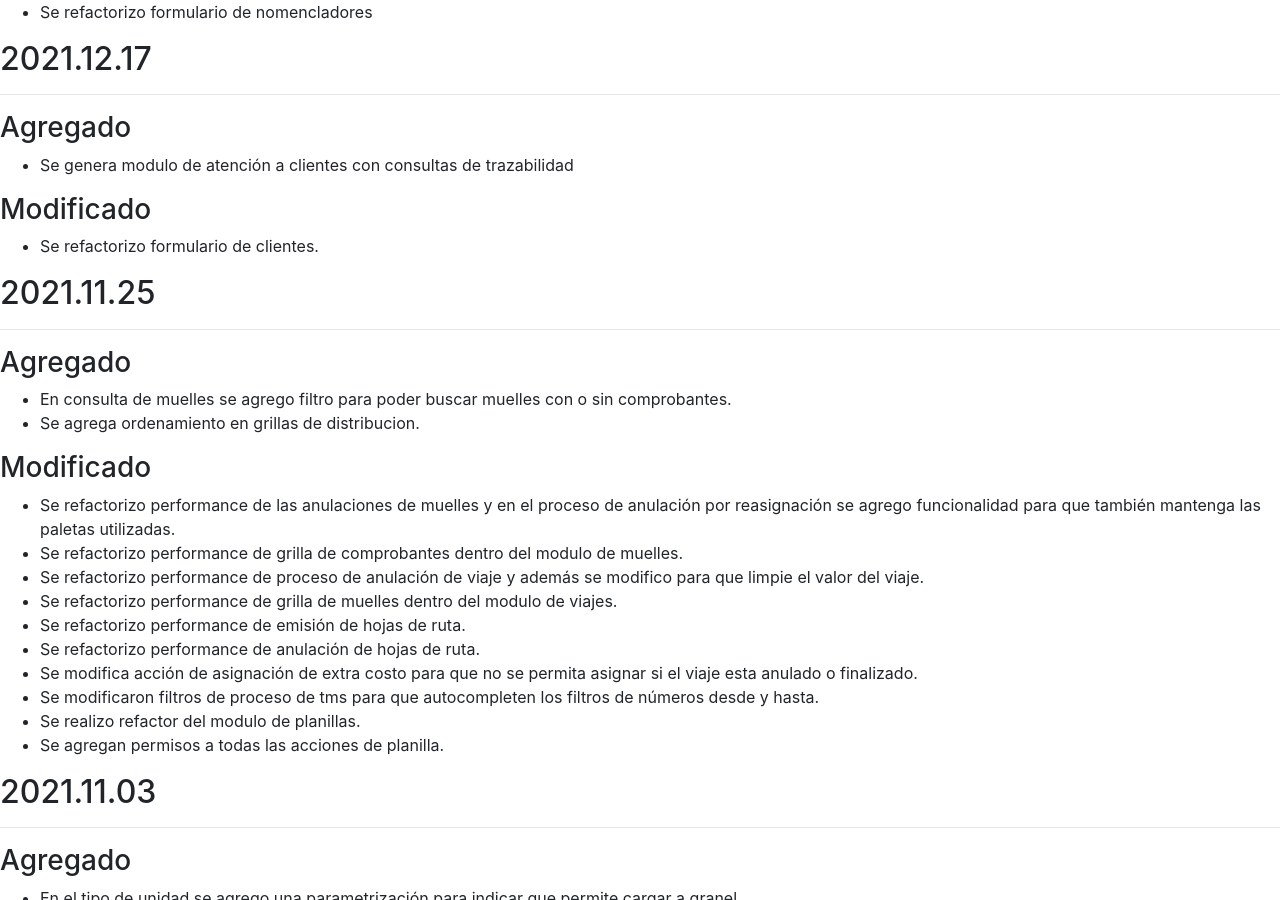
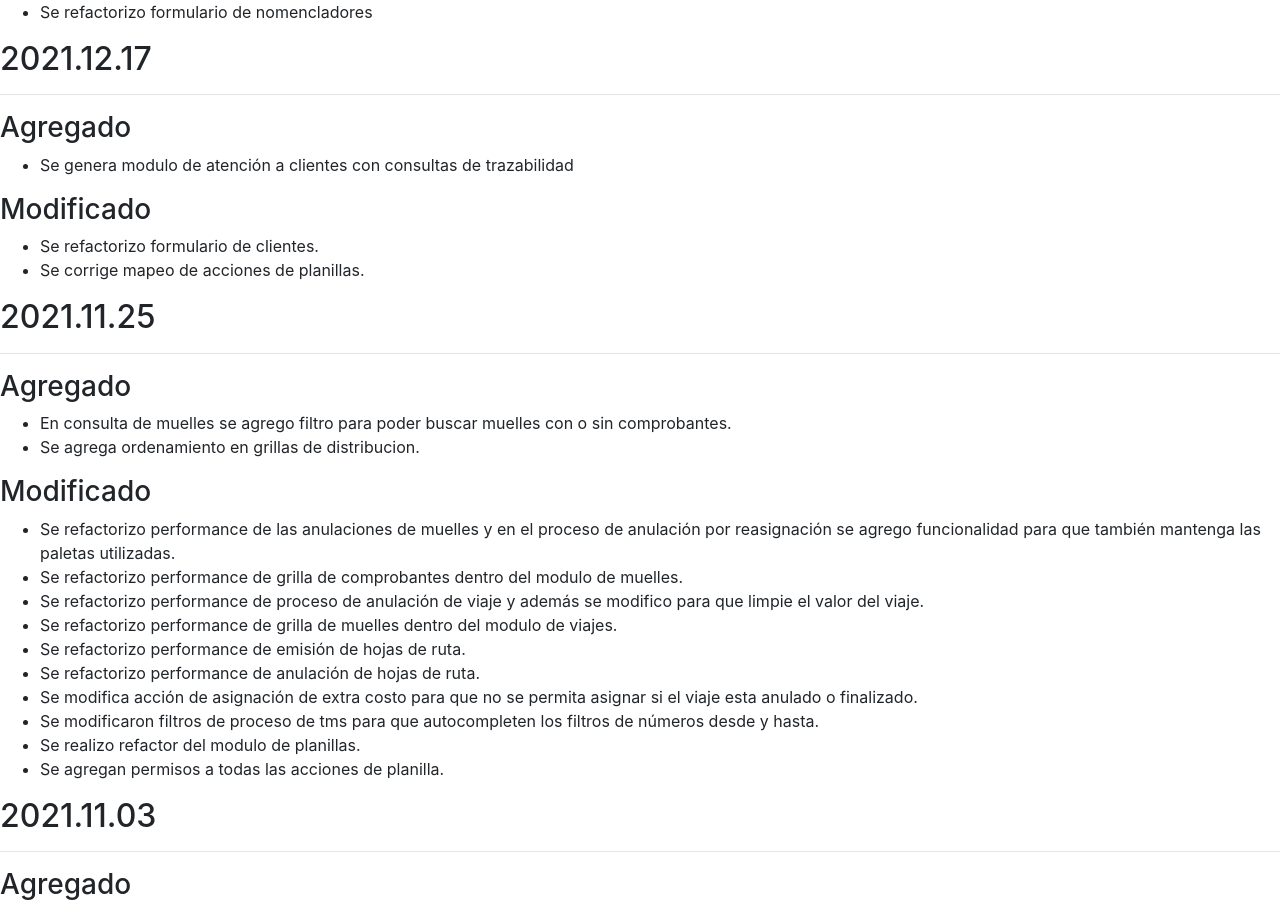
Before and after one commit to brainsys-arsaad/versionado, a Jekyll site: the page built from registro-cambios.markdown, in a window 1280 px wide and 900 px high, scrolled down 492 px. Built offline with Jekyll 4.4.1, drawn with Linux system fonts in a browser that asks for light colours.

Commit message:
Update registro-cambios.markdown

```diff
--- a/registro-cambios.markdown
+++ b/registro-cambios.markdown
@@ -72,6 +72,7 @@ El formato esta basado en [Keep a Changelog](https://keepachangelog.com/es-ES/1.
 
 ### Modificado
 - Se refactorizo formulario de clientes.
+- Se corrige mapeo de acciones de planillas.
 
 ## 2021.11.25
 ---
```
